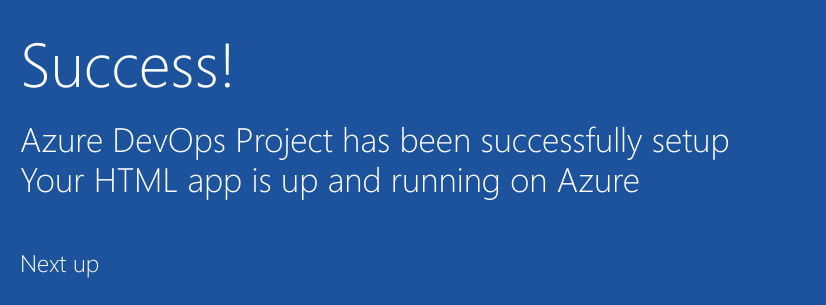
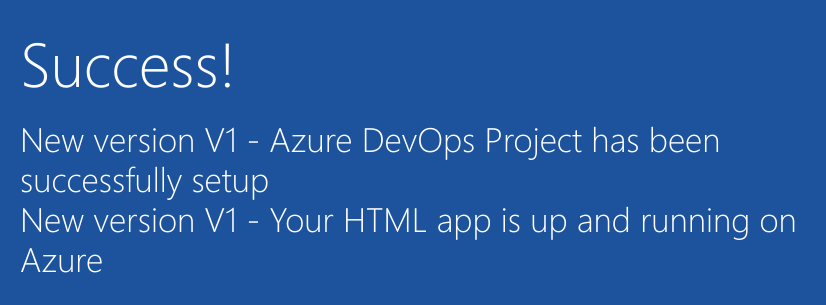
Before and after one commit to VBishnoi1982/devopsedurekaV2, a plain HTML site: page sample-project/index.html in a window 1280 px wide. Shown: the part 352-657 px from the top of the page, 205-1031 px from the left. Drawn offline with Linux system fonts and the light colour scheme.

Commit message:
Changes done to index.html V1

```diff
--- a/sample-project/index.html
+++ b/sample-project/index.html
@@ -19,8 +19,8 @@
         </div>
             <div class="content-body">
                 <div class="success-text">Success!</div>
-                <div class="description line-1"> Azure DevOps Project has been successfully setup</div>
-                <div class="description line-2"> Your HTML app is up and running on Azure</div>
+                <div class="description line-1"> New version V1 - Azure DevOps Project has been successfully setup</div>
+                <div class="description line-2"> New version V1 - Your HTML app is up and running on Azure</div>
                 <div class="next-steps-container">
                     <div class="next-steps-header">Next up</div>
                     <div class="next-steps-body">
```
